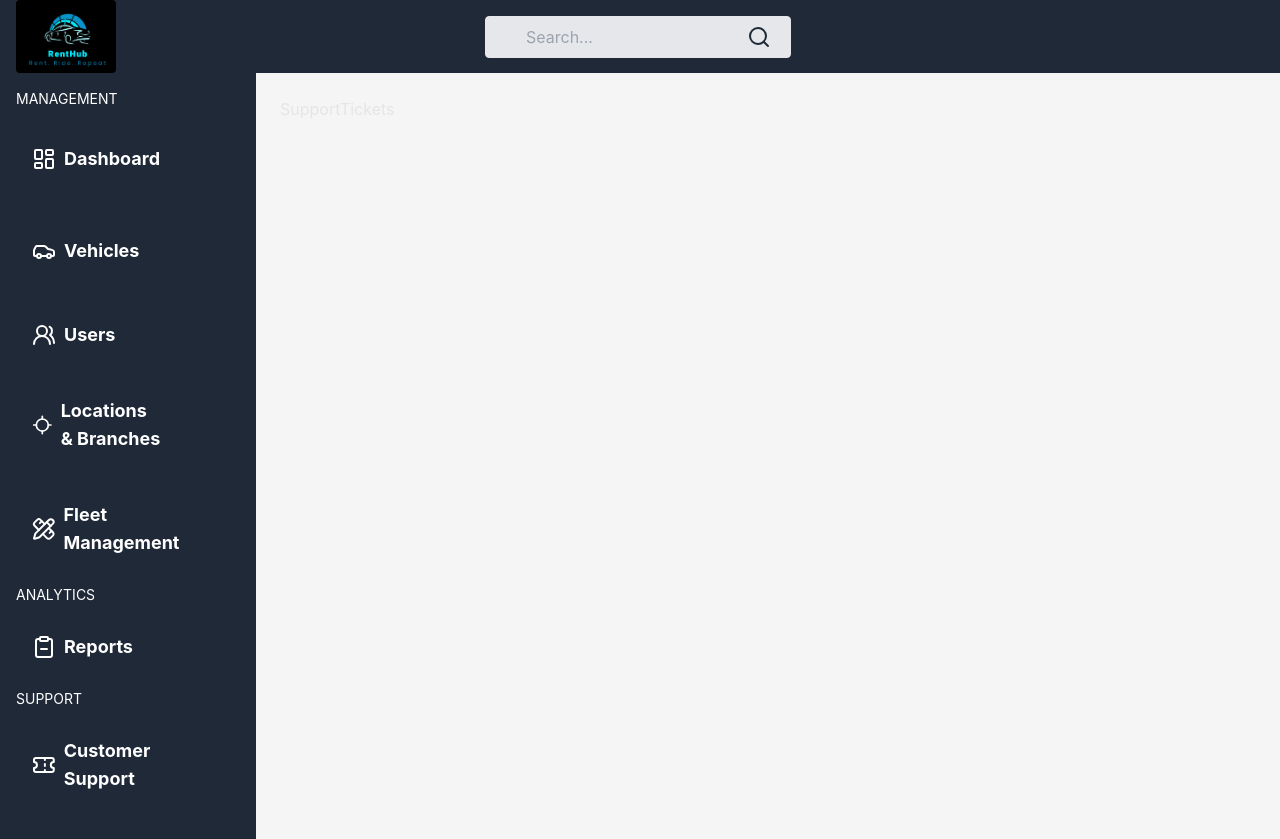
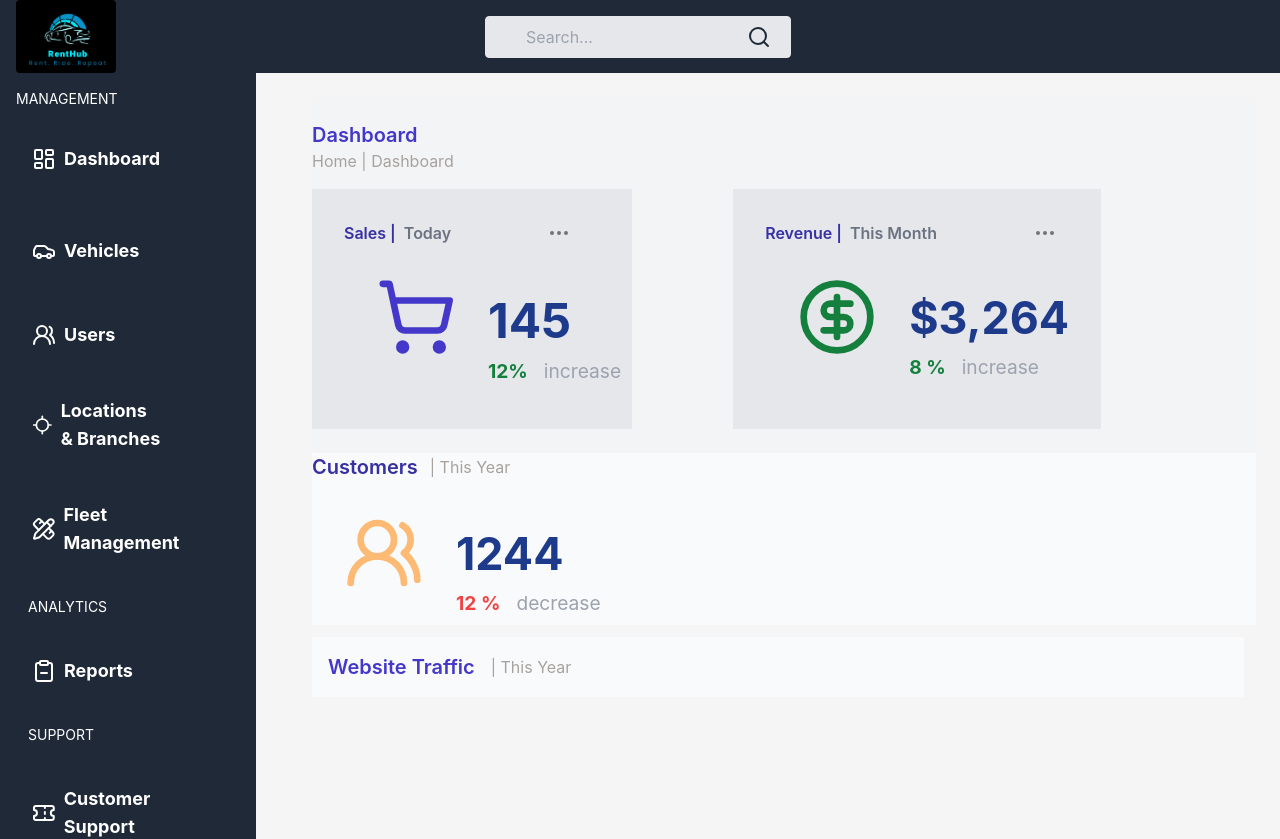
Before and after one commit to Freshia-Njoki/VRMS-client, a React (Vite) app: page /admin-dashboard in a window 1280 px wide. Shown: the top 839 px of the page. Built offline with nearby package versions, Linux system fonts and the light colour scheme.

Commit message:
admin dashboard landing page implementation

```diff
--- a/src/components/adminDashboard/CustomerSupport.tsx
+++ b/src/components/adminDashboard/CustomerSupport.tsx
@@ -2,7 +2,10 @@ import React from 'react'
 
 function CustomerSupport() {
   return (
-    <div>CustomerSupport</div>
+    <div> <div className="items-center flex ml-8 bg-gray-50 m-3 p-4">
+    <h4 className="text-indigo-700 text-xl font-semibold mr-4">Customer Support </h4>
+    <h4 className="text-stone-400"> | Today</h4>
+  </div></div>
   )
 }
 
--- a/src/components/adminDashboard/Dashboard.tsx
+++ b/src/components/adminDashboard/Dashboard.tsx
@@ -1,9 +1,120 @@
-import React from 'react'
+import { CircleDollarSign, ShoppingCart, UsersRound } from "lucide-react"
+import { Pie } from 'react-chartjs-2'
 
-const SupportTickets = () => {
+const Dashboard = () => {
+
+    const data = {
+      labels: ['Dec 24', 'Dec 25', 'Dec 26', 'Dec 27', 'Dec 28', 'Dec 29', 'Dec 30', 'Dec 31'],
+      datasets: [
+        {
+          label: 'Tickets',
+          data: [10, 20, 35, 45, 30, 20, 50, 60],
+          backgroundColor: [
+            'rgba(54, 162, 235, 0.5)',
+            'rgba(255, 99, 132, 0.5)',
+            'rgba(255, 206, 86, 0.5)',
+            'rgba(75, 192, 192, 0.5)',
+            'rgba(153, 102, 255, 0.5)',
+            'rgba(255, 159, 64, 0.5)',
+            'rgba(201, 203, 207, 0.5)',
+            'rgba(54, 162, 235, 0.5)',
+          ],
+          borderColor: [
+            'rgba(54, 162, 235, 1)',
+            'rgba(255, 99, 132, 1)',
+            'rgba(255, 206, 86, 1)',
+            'rgba(75, 192, 192, 1)',
+            'rgba(153, 102, 255, 1)',
+            'rgba(255, 159, 64, 1)',
+            'rgba(201, 203, 207, 1)',
+            'rgba(54, 162, 235, 1)',
+          ],
+          borderWidth: 2,
+        },
+      ],
+    };
+
   return (
-    <div>SupportTickets</div>
+    <>
+    <div className="py-6 rounded-lg bg-gray-100 max-w-9xl ml-8">
+      <div className="items-center">
+        <h4 className="text-indigo-700 text-xl font-semibold">Dashboard</h4>
+        <h4 className="text-stone-400">Home | Dashboard</h4>
+      </div>
+
+      <div className="flex bg-gray-200 gap-20 mt-4 w-80 h-60 ">
+        <span className="p-8">
+          <div className="flex font-semibold">
+            <h4 className="text-indigo-800">Sales |</h4>
+            <h3 className="text-gray-500 ml-2 mr-24">Today</h3>
+            <svg width="24" height="24" viewBox="0 0 24 24" fill="none" xmlns="http://www.w3.org/2000/svg">
+              <path d="M12 13C12.5523 13 13 12.5523 13 12C13 11.4477 12.5523 11 12 11C11.4477 11 11 11.4477 11 12C11 12.5523 11.4477 13 12 13Z" stroke="black" stroke-opacity="0.5" stroke-width="2" stroke-linecap="round" stroke-linejoin="round" />
+              <path d="M19 13C19.5523 13 20 12.5523 20 12C20 11.4477 19.5523 11 19 11C18.4477 11 18 11.4477 18 12C18 12.5523 18.4477 13 19 13Z" stroke="black" stroke-opacity="0.5" stroke-width="2" stroke-linecap="round" stroke-linejoin="round" />
+              <path d="M5 13C5.55228 13 6 12.5523 6 12C6 11.4477 5.55228 11 5 11C4.44772 11 4 11.4477 4 12C4 12.5523 4.44772 13 5 13Z" stroke="black" stroke-opacity="0.5" stroke-width="2" stroke-linecap="round" stroke-linejoin="round" />
+            </svg>
+          </div>
+          <span className="flex">
+            <ShoppingCart className="text-indigo-700 m-8 h-20 w-20" />
+            <div>
+              <h6 className="text-blue-900 mt-10 font-bold" style={{ fontSize: '3rem' }}>145</h6>
+              <div className="flex gap-4" style={{ fontSize: '1.2rem' }}>
+                <h2 className="text-green-700 font-bold ">12%</h2>
+                <h3 className="text-gray-400 ">increase</h3>
+              </div>
+            </div>
+          </span>
+        </span>
+        <span className="bg-gray-200  p-8">
+          <div className="flex font-semibold">
+            <h4 className="text-indigo-800">Revenue |</h4>
+            <h3 className="text-gray-500 ml-2 mr-24">This Month</h3>
+            <svg width="24" height="24" viewBox="0 0 24 24" fill="none" xmlns="http://www.w3.org/2000/svg">
+              <path d="M12 13C12.5523 13 13 12.5523 13 12C13 11.4477 12.5523 11 12 11C11.4477 11 11 11.4477 11 12C11 12.5523 11.4477 13 12 13Z" stroke="black" stroke-opacity="0.5" stroke-width="2" stroke-linecap="round" stroke-linejoin="round" />
+              <path d="M19 13C19.5523 13 20 12.5523 20 12C20 11.4477 19.5523 11 19 11C18.4477 11 18 11.4477 18 12C18 12.5523 18.4477 13 19 13Z" stroke="black" stroke-opacity="0.5" stroke-width="2" stroke-linecap="round" stroke-linejoin="round" />
+              <path d="M5 13C5.55228 13 6 12.5523 6 12C6 11.4477 5.55228 11 5 11C4.44772 11 4 11.4477 4 12C4 12.5523 4.44772 13 5 13Z" stroke="black" stroke-opacity="0.5" stroke-width="2" stroke-linecap="round" stroke-linejoin="round" />
+            </svg>
+          </div>
+          <span className="flex">
+            <CircleDollarSign className="text-green-700 m-8 h-20 w-20" />
+            <div>
+              <h6 className="text-blue-900 mt-10 font-bold" style={{ fontSize: '2.8rem' }}>$3,264</h6>
+              <div className="flex gap-4" style={{ fontSize: '1.2rem' }}>
+                <h2 className="text-green-700 font-bold">8 %</h2>
+                <h3 className="text-gray-400">increase</h3>
+              </div>
+            </div>
+          </span>
+        </span>
+      </div>
+
+
+    </div>
+    <div className="bg-gray-50  ml-8">
+    <div className="items-center flex gap-3">
+        <h4 className="text-indigo-800 text-xl font-semibold">Customers</h4>
+        <h4 className="text-stone-400">|  This Year</h4>
+      </div>
+      <span className="flex">
+            <UsersRound className="text-orange-300 m-8 h-20 w-20" />
+            <div>
+              <h6 className="text-blue-900 mt-10 font-bold" style={{ fontSize: '2.8rem' }}>1244</h6>
+              <div className="flex gap-4" style={{ fontSize: '1.2rem' }}>
+                <h2 className="text-red-500 font-bold">12 %</h2>
+                <h3 className="text-gray-400">decrease</h3>
+              </div>
+            </div>
+          </span>
+      </div>
+      <div>
+      <div className="items-center flex ml-8 bg-gray-50 m-3 p-4">
+        <h4 className="text-indigo-700 text-xl font-semibold mr-4">Website Traffic </h4>
+        <h4 className="text-stone-400"> | This Year</h4>
+        {/* <Pie data={data} /> */}
+      </div>
+
+      </div>
+    </>
   )
 }
 
-export default SupportTickets
+export default Dashboard
--- a/src/components/adminDashboard/FleetManagement.tsx
+++ b/src/components/adminDashboard/FleetManagement.tsx
@@ -2,7 +2,12 @@ import React from 'react'
 
 function FleetManagement() {
   return (
-    <div>FleetManagement</div>
+    <div>
+       <div className="items-center flex ml-8 bg-gray-50 m-3 p-4">
+        <h4 className="text-indigo-700 text-xl font-semibold mr-4">Fleet Management </h4>
+        <h4 className="text-stone-400"> | Today</h4>
+      </div>
+    </div>
   )
 }
 
--- a/src/components/adminDashboard/Layout.tsx
+++ b/src/components/adminDashboard/Layout.tsx
@@ -1,5 +1,4 @@
 import { useState } from 'react';
-import Home from '../../pages/Home';
 import DashboardAdmin from './Dashboard.tsx';
 import ManageVehicles from './ManageVehicles.tsx';
 import ManageUsers from './ManageUsers.tsx';
--- a/src/components/adminDashboard/LocationBranches.tsx
+++ b/src/components/adminDashboard/LocationBranches.tsx
@@ -3,8 +3,10 @@ import React from 'react';
 const LocationBranches: React.FC = () => {
   return (
     <div className="p-4">
-      <h1 className="text-3xl font-bold mb-4">Location and Branches</h1>
-      {/* Add location and branch management functionality here */}
+     <div className="items-center flex ml-8 bg-gray-50 m-3 p-4">
+        <h4 className="text-indigo-700 text-xl font-semibold mr-4">Location and Branches </h4>
+        <h4 className="text-stone-400"> | Today</h4>
+      </div>
     </div>
   );
 };
--- a/src/components/adminDashboard/ManageUsers.tsx
+++ b/src/components/adminDashboard/ManageUsers.tsx
@@ -3,8 +3,10 @@ import React from 'react';
 const ManageUsers: React.FC = () => {
   return (
     <div className="p-4">
-      <h1 className="text-3xl font-bold mb-4">Manage Users</h1>
-      {/* Add user management functionality here */}
+       <div className="items-center flex ml-8 bg-gray-50 m-3 p-4">
+        <h4 className="text-indigo-700 text-xl font-semibold mr-4">Users </h4>
+        <h4 className="text-stone-400"> | Today</h4>
+      </div>
     </div>
   );
 };
--- a/src/components/adminDashboard/Reports.tsx
+++ b/src/components/adminDashboard/Reports.tsx
@@ -3,8 +3,10 @@ import React from 'react';
 const Reports: React.FC = () => {
   return (
     <div className="p-4">
-      <h1 className="text-3xl font-bold mb-4">Reports</h1>
-      {/* Add reports functionality here */}
+      <div className="items-center flex ml-8 bg-gray-50 m-3 p-4">
+        <h4 className="text-indigo-700 text-xl font-semibold mr-4">Reports </h4>
+        <h4 className="text-stone-400"> | Today</h4>
+      </div>
     </div>
   );
 };
--- a/src/components/adminDashboard/Settings.tsx
+++ b/src/components/adminDashboard/Settings.tsx
@@ -0,0 +1,12 @@
+import React from 'react'
+
+function Settings() {
+  return (
+    <div> <div className="items-center flex ml-8 bg-gray-50 m-3 p-4">
+    <h4 className="text-indigo-700 text-xl font-semibold mr-4">Set your account</h4>
+    <h4 className="text-stone-400"> | Today</h4>
+  </div></div>
+  )
+}
+
+export default Settings
--- a/src/components/adminDashboard/Sidenav.tsx
+++ b/src/components/adminDashboard/Sidenav.tsx
@@ -31,7 +31,7 @@ function SideNav({onSelect}:any) {
       </li>
 
       <li>
-        <div className="flex items-center gap-2 cursor-pointer font-bold py-5 text-lg"  onClick={() => handleItemClick('locationsBranches')}>
+        <div className="flex items-center gap-2 cursor-pointer font-bold py-5 text-lg"  onClick={() => handleItemClick('locationBranches')}>
         <Locate />
         Locations & Branches
         </div>
@@ -42,14 +42,14 @@ function SideNav({onSelect}:any) {
           <span className="font-bold text-lg"  onClick={() => handleItemClick('fleet-management')}>Fleet Management</span>
         </div>
       </li>
-      <h6>ANALYTICS</h6>
+      <h3 className="p-3">ANALYTICS</h3>
       <li>
         <div className="flex items-center py-5 gap-2">
           <ClipboardMinus />
           <span className="font-bold text-lg"  onClick={() => handleItemClick('reports')}>Reports</span>
         </div>
       </li>
-      <h6>SUPPORT</h6>
+      <h3 className="p-3">SUPPORT</h3>
       <li>
         <div className="flex items-center py-5 gap-2">
           <Ticket />
```
Also changed, not shown: src/components/adminDashboard/ManageVehicles.tsx (+8 -3 lines).
